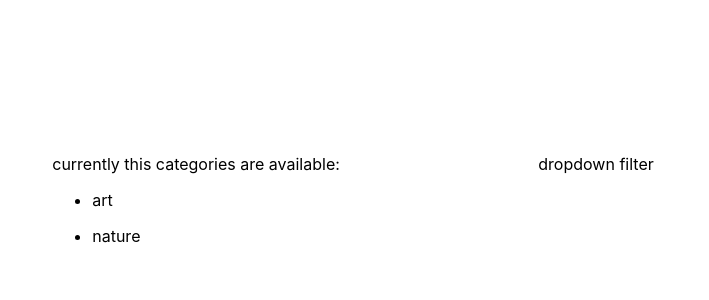
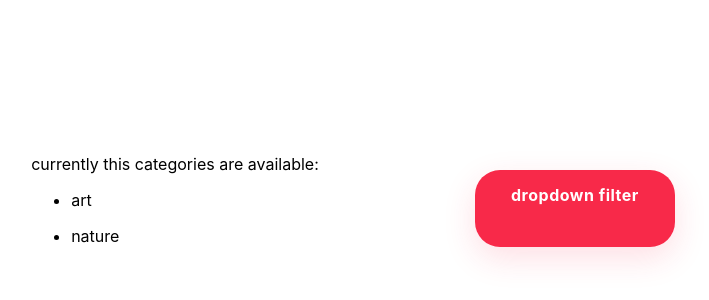
Before and after one commit to cwanylisek/photo-slider, a React (Create React App) app: page / in a window 1280 px wide. Shown: the part 192-492 px from the top of the page, without its empty margins (287-996 px from the left). Built offline with nearby package versions, Linux system fonts and the light colour scheme.

Commit message:
uuid && react-router && styles

```diff
--- a/package.json
+++ b/package.json
@@ -11,7 +11,9 @@
     "react": "^16.12.0",
     "react-dom": "^16.12.0",
     "react-router": "^5.1.2",
-    "react-scripts": "3.3.0"
+    "react-router-dom": "^5.1.2",
+    "react-scripts": "3.3.0",
+    "uuid": "^3.4.0"
   },
   "scripts": {
     "start": "react-scripts start",
--- a/src/App.scss
+++ b/src/App.scss
@@ -3,4 +3,5 @@
     justify-content: center;
     align-items: center;
     display: flex;
+    flex-direction: column;
 }
--- a/src/components/Navbar/Navbar.scss
+++ b/src/components/Navbar/Navbar.scss
@@ -2,12 +2,35 @@
     display: flex;
     flex-direction: row;
     justify-content: space-around;
+    align-items: center;
     width: 800px;
     padding: 10px;
     &__category {
 
     }
     &__dropdown {
-
+        z-index: 10;
+        -webkit-appearance: none;
+        background-color: rgb(248, 41, 73);
+        text-align: center;
+        color: rgb(255, 255, 255);
+        line-height: 1.2857;
+        font-weight: bold;
+        box-shadow: rgba(248, 41, 73, 0.15) 0px 11px 32px 0px;
+        letter-spacing: 0.5px;
+        transition: all 0.4s ease 0s;
+        border-radius: 25px;
+        padding: 15px 36px;
+        cursor: pointer;
+        height: 47px;
+        border-width: 0px;
+        &:hover {
+            box-shadow: none;
+            cursor: pointer;
+            background-color: rgb(255, 255, 255);
+            color: rgb(248, 41, 73);
+            outline: none;
+            border: 1px solid rgb(248, 41, 73);
+        }
     }
 }
```
Also changed, not shown: src/components/Slide/Slide.js (added, +14 -0 lines), 1 other file (tests, documents, lock files or other folders).
